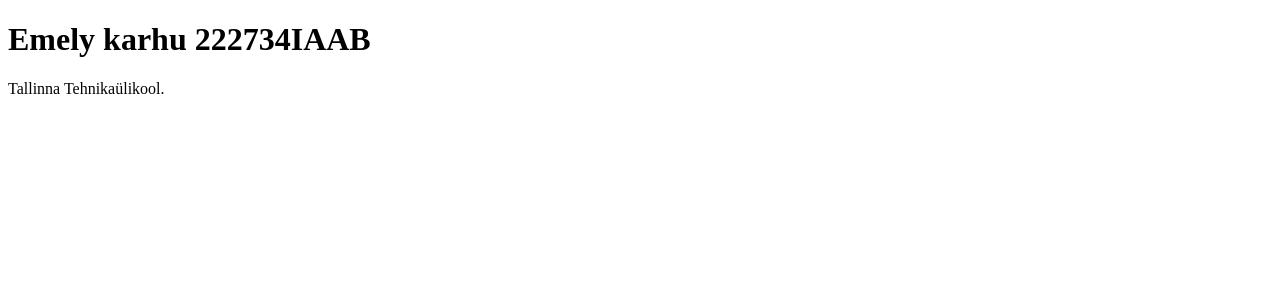
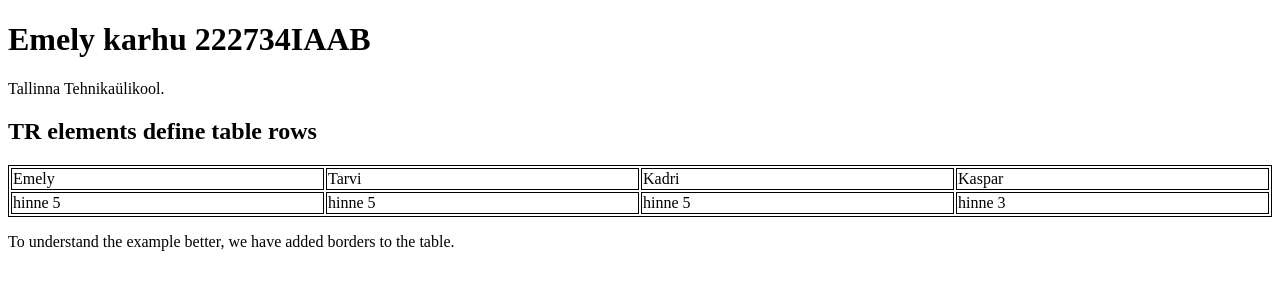
Before and after one commit to emkarh/emkarh, a plain HTML site: page index.html in a window 1280 px wide. Drawn offline with Linux system fonts and the light colour scheme.

Commit message:
Update index.html

```diff
--- a/index.html
+++ b/index.html
@@ -7,3 +7,34 @@
 
 </body>
 </html>
+
+<!DOCTYPE html>
+<html>
+<style>
+table, th, td {
+  border:1px solid black;
+}
+</style>
+<body>
+
+<h2>TR elements define table rows</h2>
+
+<table style="width:100%">
+  <tr>
+    <td>Emely</td>
+    <td>Tarvi</td>
+    <td>Kadri</td>
+    <td>Kaspar</td<
+  </tr>
+  <tr>
+    <td>hinne 5</td>
+    <td>hinne 5</td>
+    <td>hinne 5</td>
+    <td>hinne 3</td>
+  </tr>
+</table>
+
+<p>To understand the example better, we have added borders to the table.</p>
+
+</body>
+</html>
```
